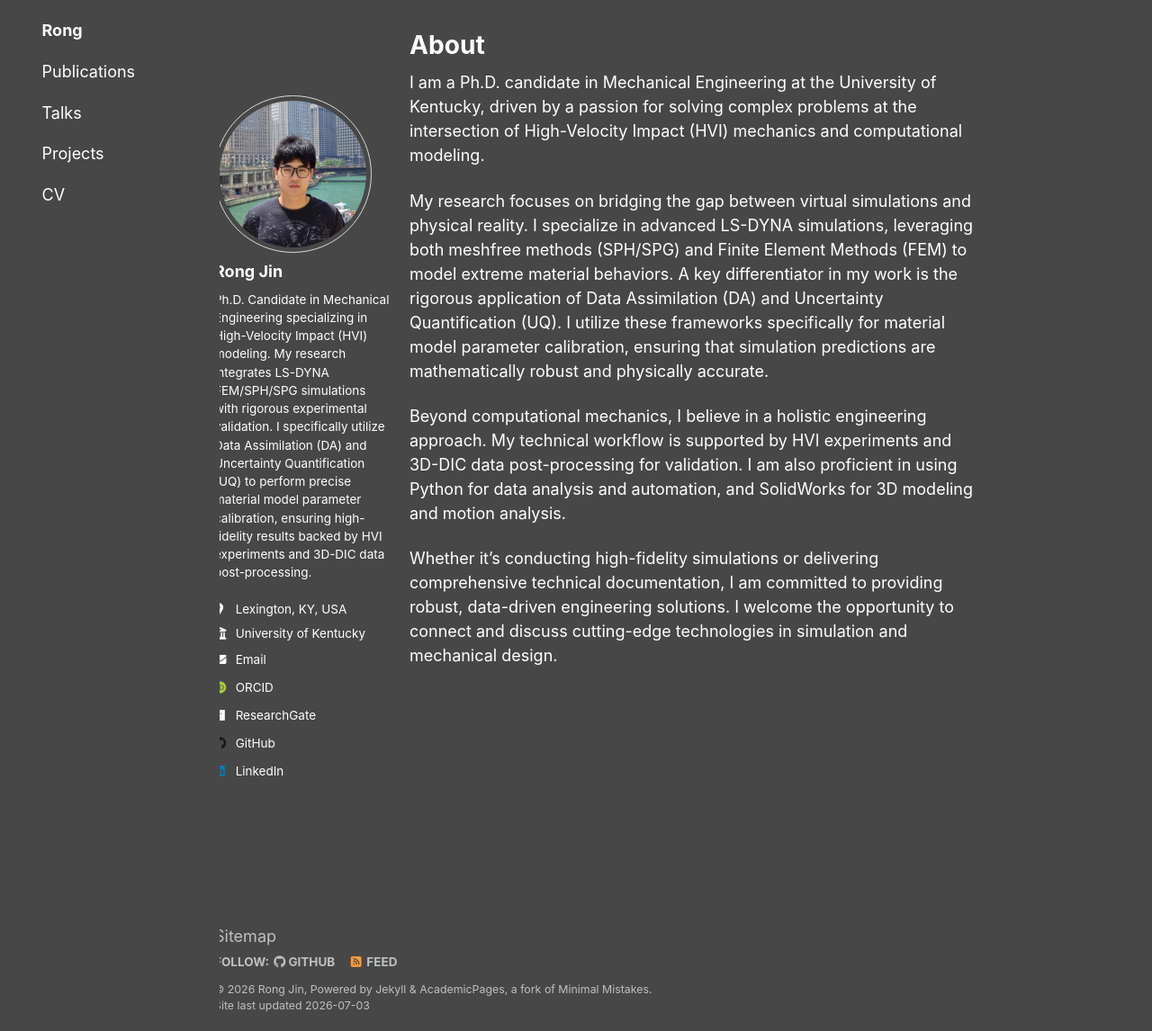
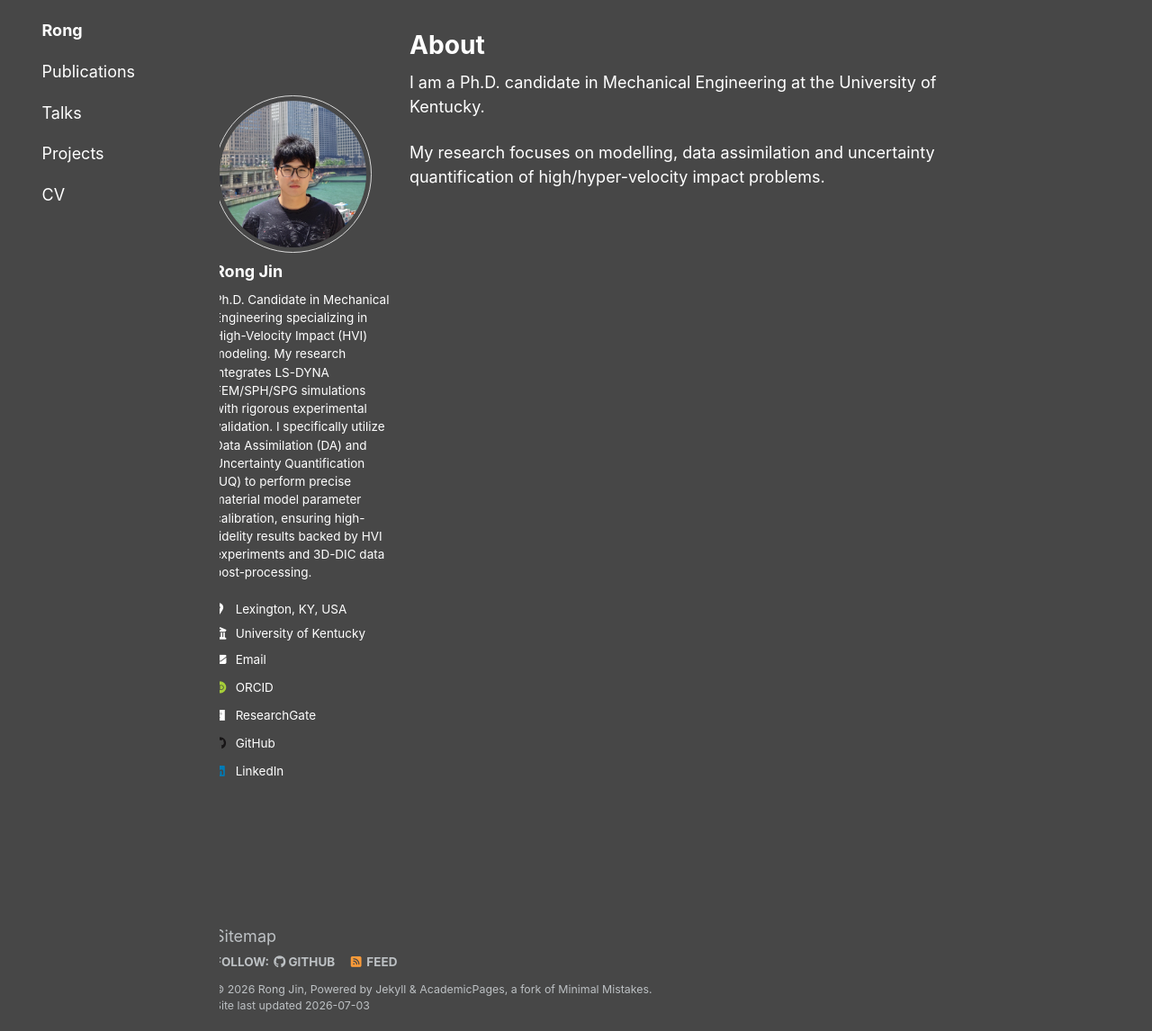
Before and after one commit to rong-jin/rong-jin.github.io, a Jekyll site: the page built from _pages/about.md, in a window 1280 px wide and 1146 px high. Shown: the whole window at 90% size. Built offline with Jekyll 4.4.1, drawn with Linux system fonts in a browser that asks for light colours; some web fonts are replaced.

Commit message:
Revise about page content for conciseness
Simplified the description of research focus and removed extraneous details for clarity.

```diff
--- a/_pages/about.md
+++ b/_pages/about.md
@@ -7,13 +7,9 @@ redirect_from:
   - /about.html
 ---
 
-I am a Ph.D. candidate in Mechanical Engineering at the University of Kentucky, driven by a passion for solving complex problems at the intersection of High-Velocity Impact (HVI) mechanics and computational modeling.
+I am a Ph.D. candidate in Mechanical Engineering at the University of Kentucky.
 
-My research focuses on bridging the gap between virtual simulations and physical reality. I specialize in advanced LS-DYNA simulations, leveraging both meshfree methods (SPH/SPG) and Finite Element Methods (FEM) to model extreme material behaviors. A key differentiator in my work is the rigorous application of Data Assimilation (DA) and Uncertainty Quantification (UQ). I utilize these frameworks specifically for material model parameter calibration, ensuring that simulation predictions are mathematically robust and physically accurate.
-
-Beyond computational mechanics, I believe in a holistic engineering approach. My technical workflow is supported by HVI experiments and 3D-DIC data post-processing for validation. I am also proficient in using Python for data analysis and automation, and SolidWorks for 3D modeling and motion analysis.
-
-Whether it's conducting high-fidelity simulations or delivering comprehensive technical documentation, I am committed to providing robust, data-driven engineering solutions. I welcome the opportunity to connect and discuss cutting-edge technologies in simulation and mechanical design.
+My research focuses on modelling, data assimilation and uncertainty quantification of high/hyper-velocity impact problems.
 
 <!--A data-driven personal website
 ======
```
